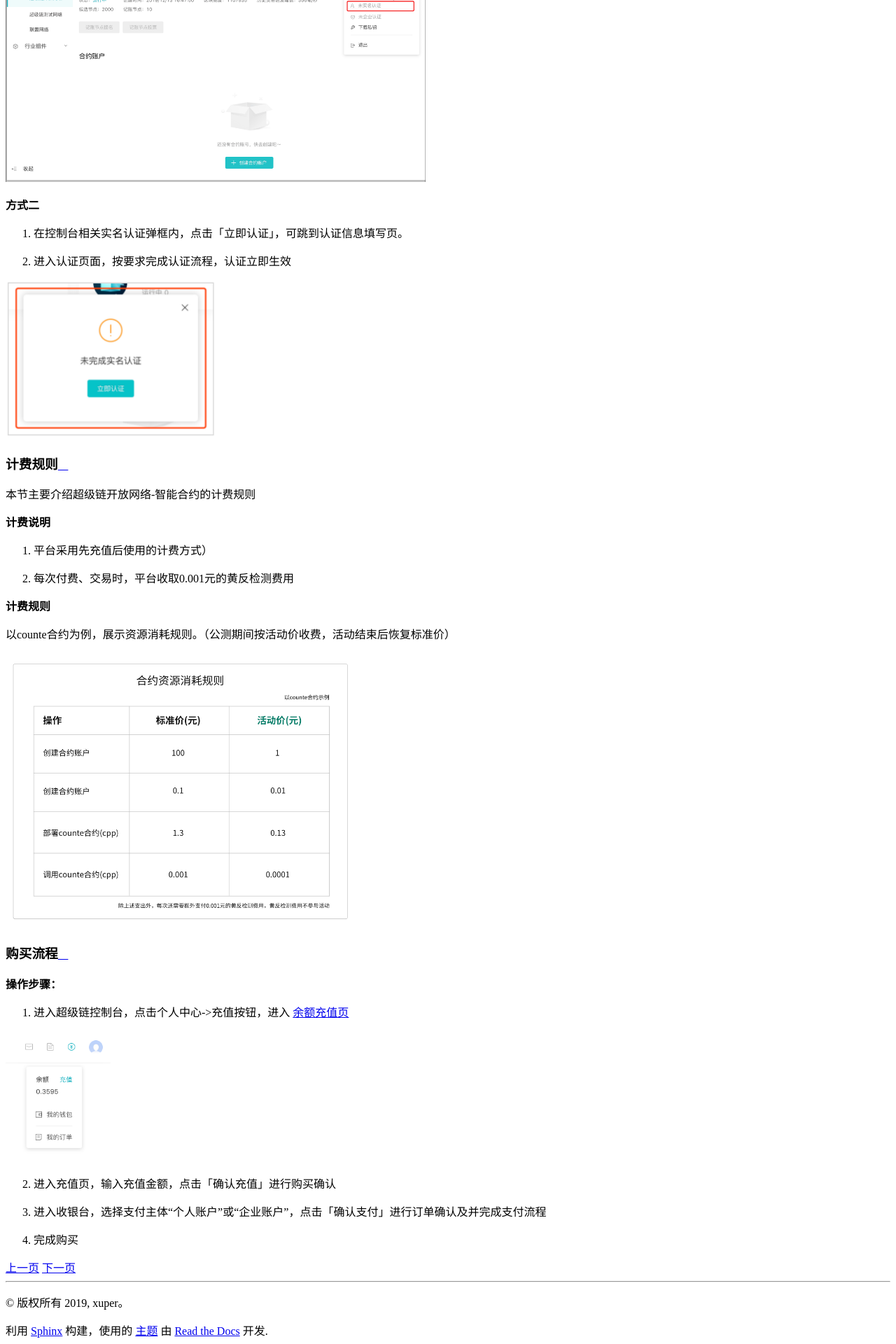
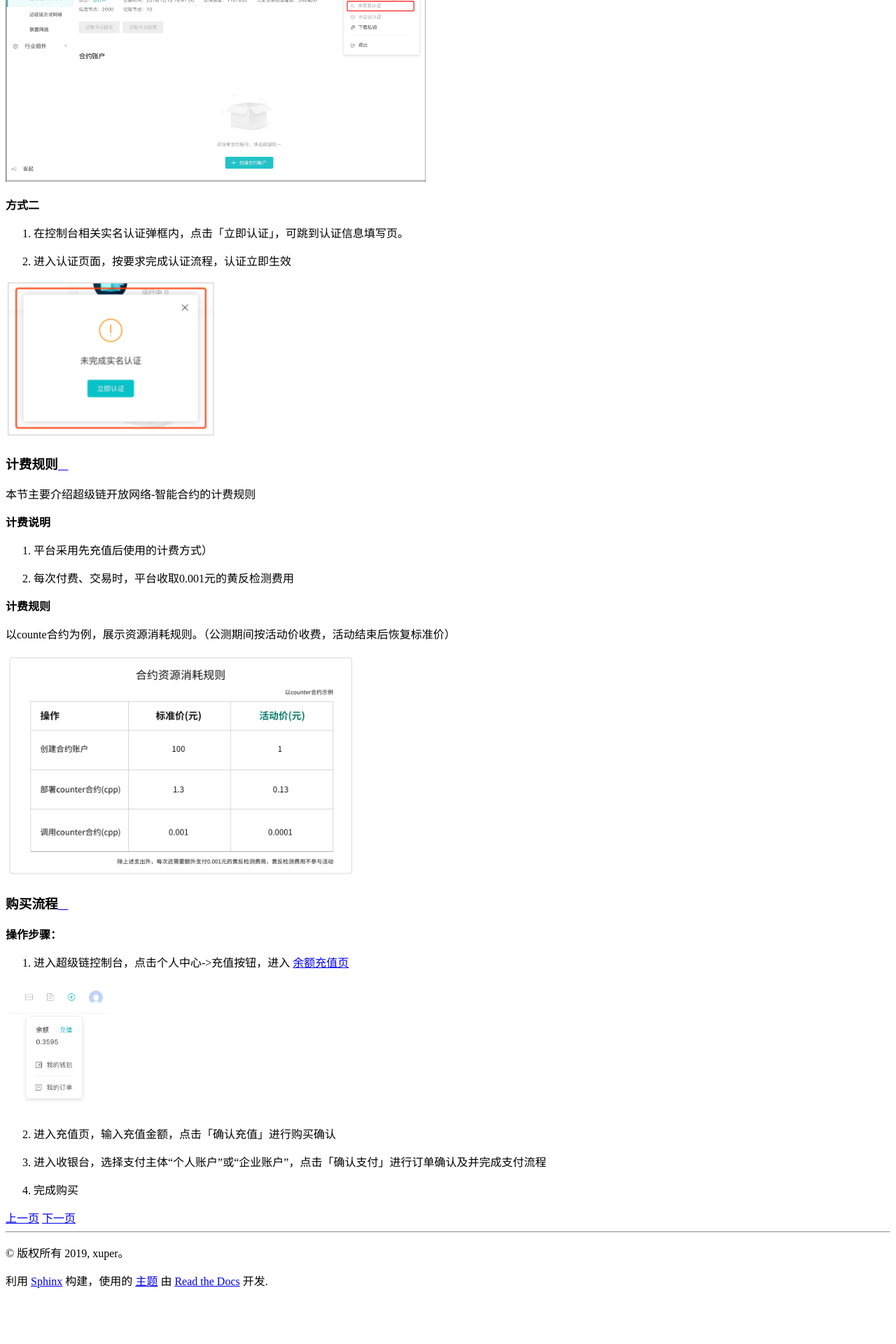
Before and after one commit to xuperchain/xuperos-docs, a Sphinx documentation site: the page built from source/quickstart.rst, in a window 1280 px wide. Shown: the part 2164-4084 px from the top of the page at 70% size. Built offline with Sphinx 7.4.7 and the Read the Docs theme 2.0.0, drawn with Linux system fonts in a browser that asks for light colours; comment, search, counter and statistics services are not loaded; after the commit the page ends 4013 px from its top, so only the background shows below that.

Commit message:
Update quickstart.rst

```diff
--- a/source/quickstart.rst
+++ b/source/quickstart.rst
@@ -65,7 +65,7 @@
 
 以counte合约为例，展示资源消耗规则。（公测期间按活动价收费，活动结束后恢复标准价）
 
-.. image:: images/rule.png
+.. image:: images/rule1.png
     :align: center
     :width: 500px
 
```
